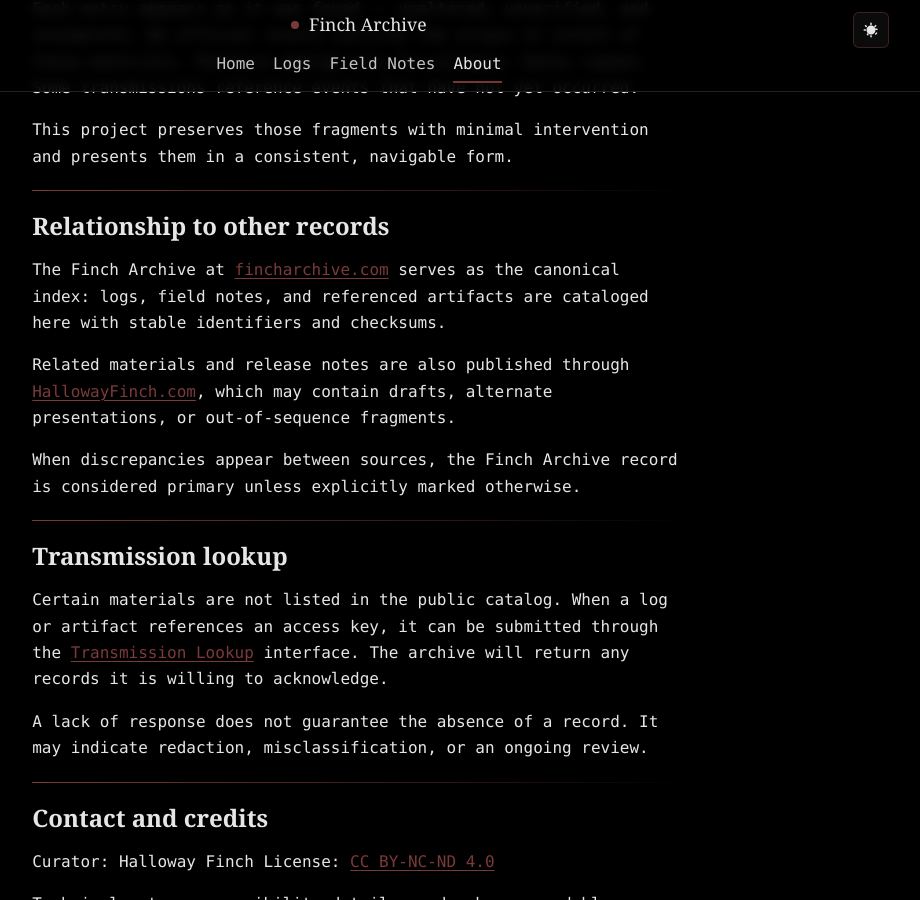
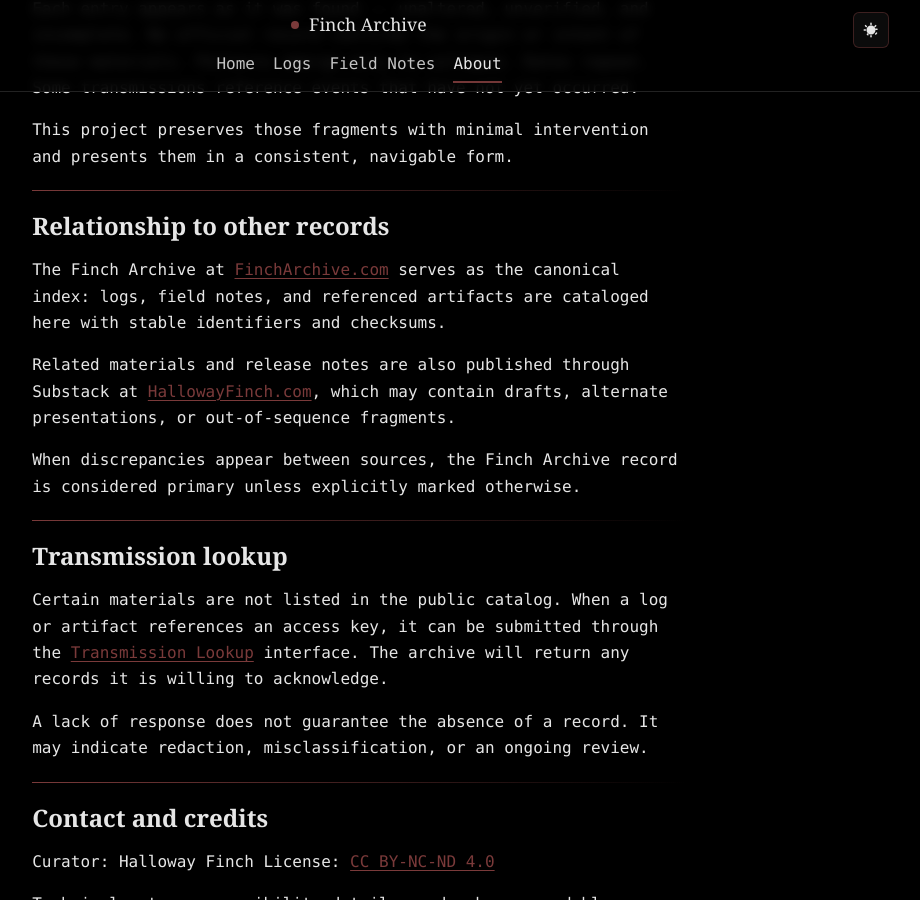
Before and after one commit to HallowayFinch/fincharchive.com, a Jekyll site: the page built from about.md, in a window 1280 px wide and 900 px high, scrolled down 742 px. Shown: the whole window, without its empty margins (281-1201 px from the left). Built offline with Jekyll 4.4.1, drawn with Linux system fonts in a browser that asks for light colours.

Commit message:
Update about.md

```diff
--- a/about.md
+++ b/about.md
@@ -52,14 +52,14 @@ hero_h: 2133
 ## Relationship to other records
 
 <p>
-  The Finch Archive at <a href="https://fincharchive.com">fincharchive.com</a> serves as the
+  The Finch Archive at <a href="https://fincharchive.com">FinchArchive.com</a> serves as the
   canonical index: logs, field notes, and referenced artifacts are cataloged here with stable
   identifiers and checksums.
 </p>
 
 <p>
-  Related materials and release notes are also published through
-  <a href="https://www.hallowayfinch.com" rel="noopener">HallowayFinch.com</a>, which may
+  Related materials and release notes are also published through Substack at
+  <a href="https://www.hallowayfinch.com" target="_blank" rel="noopener">HallowayFinch.com</a>, which may
   contain drafts, alternate presentations, or out-of-sequence fragments.
 </p>
 
```
